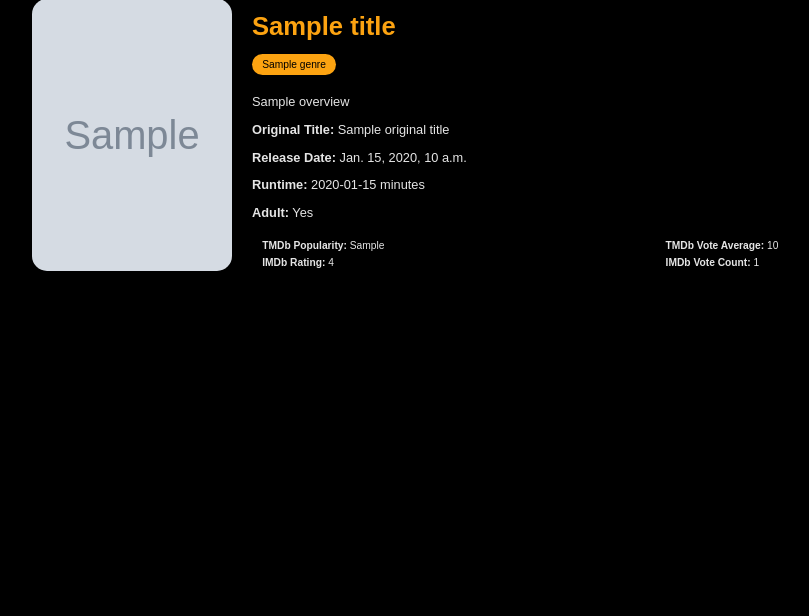
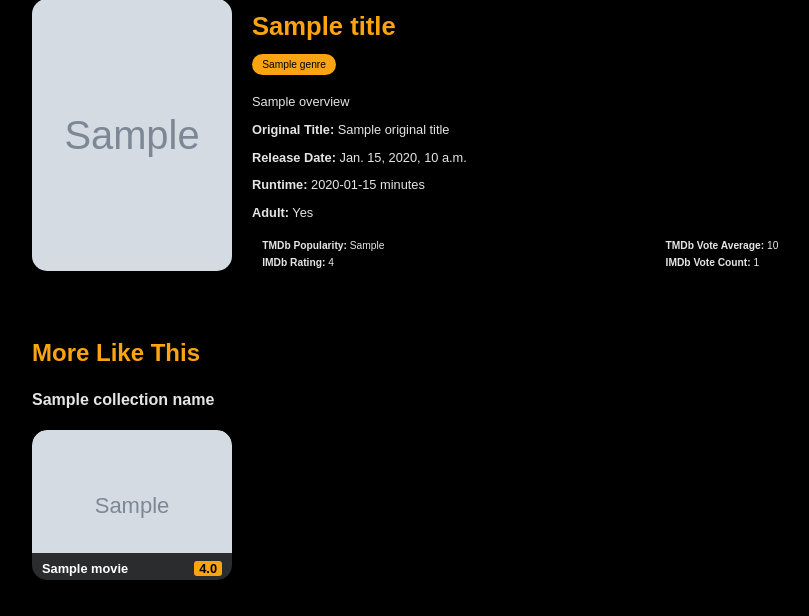
Before and after one commit to BrMaro/MovieRater, a Django app: template main/templates/main/movie_page.html in a window 1280 px wide. Shown: the part 535-1151 px from the top of the page, without its empty margins (108-917 px from the left). Before the commit the page ends 806 px from the top, so only its background shows below. Run offline with Django 5.2, Linux system fonts and the light colour scheme; tables that the repository leaves empty hold one stand-in row (values such as "Sample post"); the template is opened without the code that fills it: values that come from a table or form of the project are taken from there, most other values are stand-ins (such as "Sample title", 1, 10 or a date in 2020); grey boxes marked "Sample" are stand-in pictures.

Commit message:
More like this section

```diff
--- a/main/templates/main/movie_page.html
+++ b/main/templates/main/movie_page.html
@@ -92,8 +92,77 @@
         .ratings-table td {
             padding: 0.3em 1em;
         }
+
+        .more-like-this {
+            width: 100%;
+            max-width: 1000px;
+            margin-top: 2em;
+        }
+
+        .more-like-this h2 {
+            color: #FCA311;
+            margin-bottom: 1em;
+        }
+
+        .more-like-this .collection-movies {
+            display: flex;
+            flex-wrap: wrap;
+            gap: 20px;
+        }
+
+        .more-like-this .collection-movies .movie-card {
+            position: relative;
+            width: 200px;
+            border-radius: 15px;
+            overflow: hidden;
+            transition: transform 0.3s ease;
+        }
+
+        .more-like-this .collection-movies .movie-card img {
+            width: 100%;
+            border-radius: 15px;
+        }
+
+        .more-like-this .collection-movies .movie-card .info-overlay {
+            position: absolute;
+            bottom: 0;
+            left: 0;
+            width: 100%;
+            height: 20%;
+            background-color: rgba(0, 0, 0, 0.8);
+            display: flex;
+            justify-content: space-between;
+            align-items: center;
+            padding: 0 10px;
+            box-sizing: border-box;
+        }
+
+        .more-like-this .collection-movies .movie-card .info-overlay h3 {
+            color: #FFFFFF;
+            font-size: 0.8em;
+            margin: 0;
+        }
+
+        /* .more-like-this .collection-movies .movie-card .info-overlay .imdb-rating {
+            color: #FCA311;
+            font-size: 0.8em;
+            font-weight:900;
+        } */
+        .more-like-this .collection-movies .movie-card .info-overlay .imdb-rating {
+            background-color: #FCA311;
+            color: #000000;
+            font-weight:900;
+            font-size: 0.8em;
+            padding: 0 5px;
+            border-radius: 3px;
+        }
+
+        .more-like-this .collection-movies .movie-card:hover {
+            transform: scale(1.05);
+        }
     </style>
 {% endblock %}
+
 {% block content %}
     <div class="movie-detail">
         {% if backdrop_url %}
@@ -132,15 +201,24 @@
                 </table>
             </div>
         </div>
-        {% if movie_collection %}
-            <div class="collection">
-                <h2>{{ collection_name }} </h2>
-                {% if collection_poster_path %}
-                    <img src="{{ collection_poster_path }}" alt="{{ collection_name }} Poster">
-                {% endif %}
-                {% if collection_backdrop_path %}
-                    <div class="backdrop" style="background-image: url('{{ collection_backdrop_path }}');"></div>
-                {% endif %}
+
+        {% if collection_name %}
+            <div class="more-like-this">
+                <h2>More Like This </h2>
+                <h4>{{ collection_name }}</h4>
+                <div class="collection-movies">
+                    {% for movie in other_movies_in_collection %}
+                        <div class="movie-card">
+                            <a href="{% url 'movie_page' movie.movie_id %}">
+                                <img src="{{ movie.poster_url }}" alt="{{ movie.title }} Poster">
+                                <div class="info-overlay">
+                                    <h3>{{ movie.title }}</h3>
+                                    <span class="imdb-rating">{{ movie.ratings_set.first.imdb_rating }}</span>
+                                </div>
+                            </a>
+                        </div>
+                    {% endfor %}
+                </div>
             </div>
         {% endif %}
     </div>
```
Also changed, not shown: main/views.py (+5 -6 lines).
